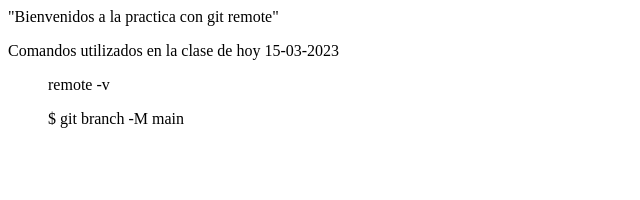
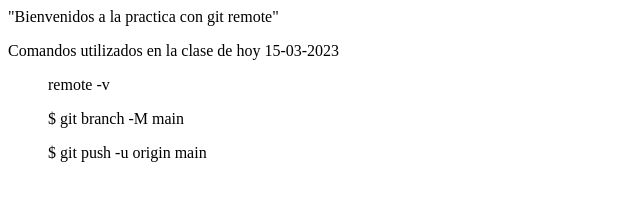
Before and after one commit to Saiidel/nuevo, a plain HTML site: page index.html in a window 1280 px wide. Shown: the whole page, without its empty margins (0-640 px from the left). Drawn offline with Linux system fonts and the light colour scheme.

Commit message:
Cambio 4

```diff
--- a/index.html
+++ b/index.html
@@ -11,5 +11,6 @@
     <p>Comandos utilizados en la clase de hoy 15-03-2023</p>
         <ul> remote -v</ul>
         <ul>$ git branch -M main</ul>
+        <ul>$ git push -u origin main</ul>
 </body>
 </html>
```
